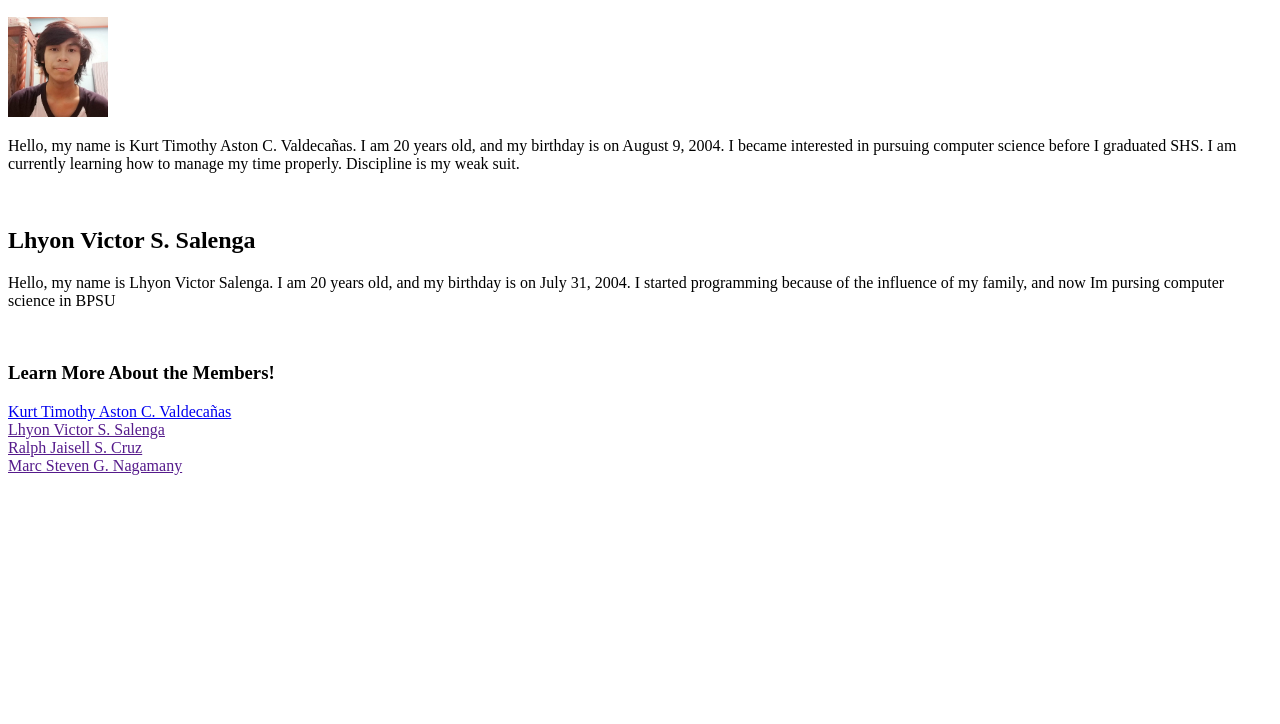
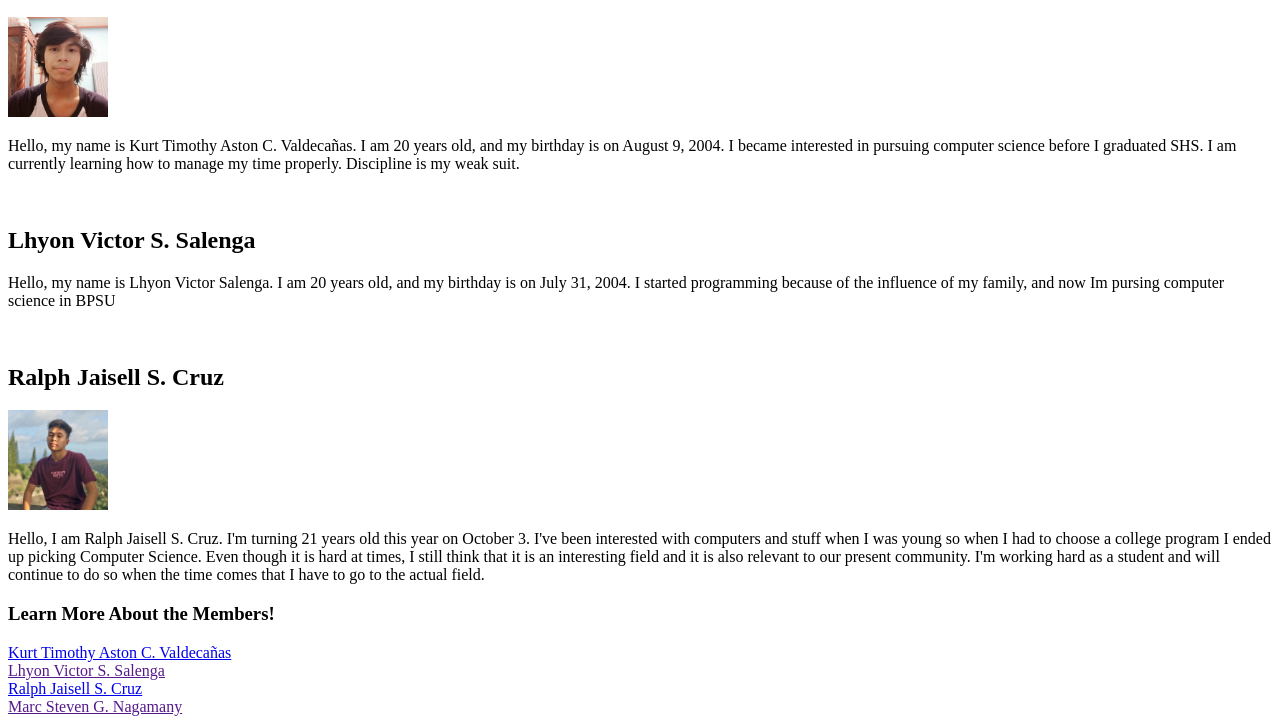
Before and after one commit to Respberri/HTML, a plain HTML site: page index.html in a window 1280 px wide. Shown: the part 110-834 px from the top of the page. Before the commit the page ends 800 px from the top, so only its background shows below. Drawn offline with Linux system fonts and the light colour scheme.

Commit message:
Add Ralph info and page

```diff
--- a/index.html
+++ b/index.html
@@ -16,12 +16,17 @@
     <h2>Lhyon Victor S. Salenga</h2>
     <p>Hello, my name is Lhyon Victor Salenga. I am 20 years old, and my birthday is on July 31, 2004. I started programming because of the influence of my family, and now Im pursing computer science in BPSU
     </p>
-
     <br />
+    <h2>Ralph Jaisell S. Cruz</h2>
+    <img src="img/pic_rjc.jpg" alt="" height="100" width="100"/>
+    <p>Hello, I am Ralph Jaisell S. Cruz. I'm turning 21 years old this year on October 3. I've been interested with computers and stuff when I was young so
+        when I had to choose a college program I ended up picking Computer Science. Even though it is hard at times, I still think that it is an interesting field and
+        it is also relevant to our present community. I'm working hard as a student and will continue to do so when the time comes that I have to go to the actual field.
+    </p>
     <h3>Learn More About the Members!</h3>
     <a href="valdecanaskurtc.html">Kurt Timothy Aston C. Valdecañas</a> <br />
     <a href="">Lhyon Victor S. Salenga</a> <br />
-    <a href="">Ralph Jaisell S. Cruz</a> <br />
+    <a href="cruzralphs.html">Ralph Jaisell S. Cruz</a> <br />
     <a href="">Marc Steven G. Nagamany</a> <br />
 </body>
 </html>
```
Also changed, not shown: cruzralphs.html (added, +19 -0 lines), valdecanaskurtc.html (+2 -0 lines), img/pic_rjc.jpg (added).
